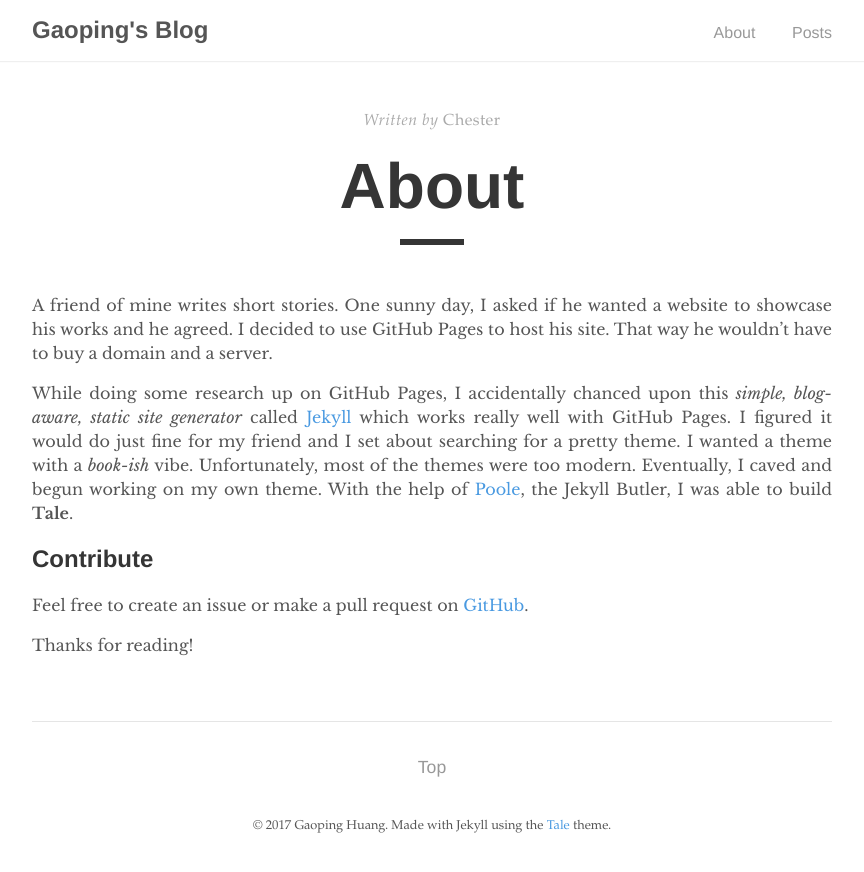
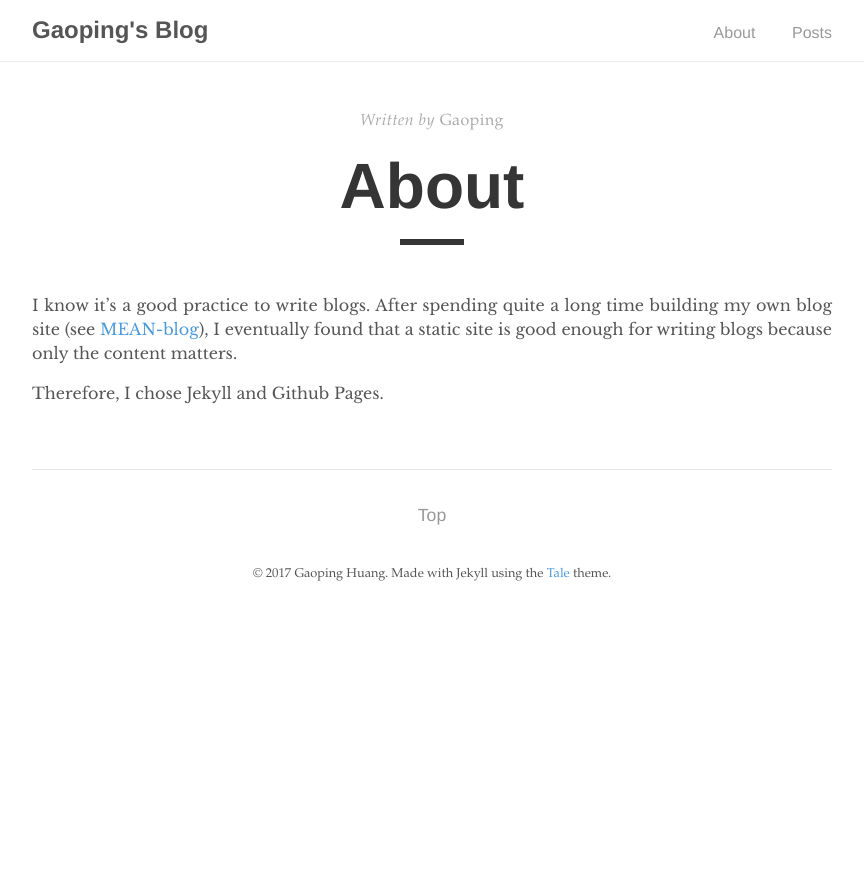
Before and after one commit to gaopinghuang0/gaopinghuang0.github.io, a Jekyll site: the page built from about.md, in a window 1280 px wide. Shown: the top 872 px of the page, without its empty margins (208-1072 px from the left). Built offline with Jekyll 4.4.1, drawn with Linux system fonts in a browser that asks for light colours.

Commit message:
update README.md

```diff
--- a/about.md
+++ b/about.md
@@ -1,15 +1,10 @@
 ---
 layout: post
 title: "About"
-author: "Chester"
+author: "Gaoping"
 permalink: /about/
 ---
 
-A friend of mine writes short stories. One sunny day, I asked if he wanted a website to showcase his works and he agreed. I decided to use GitHub Pages to host his site. That way he wouldn't have to buy a domain and a server.
+I know it's a good practice to write blogs. After spending quite a long time building my own blog site (see [MEAN-blog](https://github.com/gaopinghuang0/MEAN-blog)), I eventually found that a static site is good enough for writing blogs because only the content matters.
 
-While doing some research up on GitHub Pages, I accidentally chanced upon this _simple, blog-aware, static site generator_ called [Jekyll](https://jekyllrb.com/) which works really well with GitHub Pages. I figured it would do just fine for my friend and I set about searching for a pretty theme. I wanted a theme with a _book-ish_ vibe. Unfortunately, most of the themes were too modern. Eventually, I caved and begun working on my own theme. With the help of [Poole](https://github.com/poole/poole), the Jekyll Butler, I was able to build **Tale**.
-
-## Contribute
-Feel free to create an issue or make a pull request on [GitHub](https://github.com/chesterhow/tale).
-
-Thanks for reading!
+Therefore, I chose Jekyll and Github Pages.
```
Also changed, not shown: README.md.
